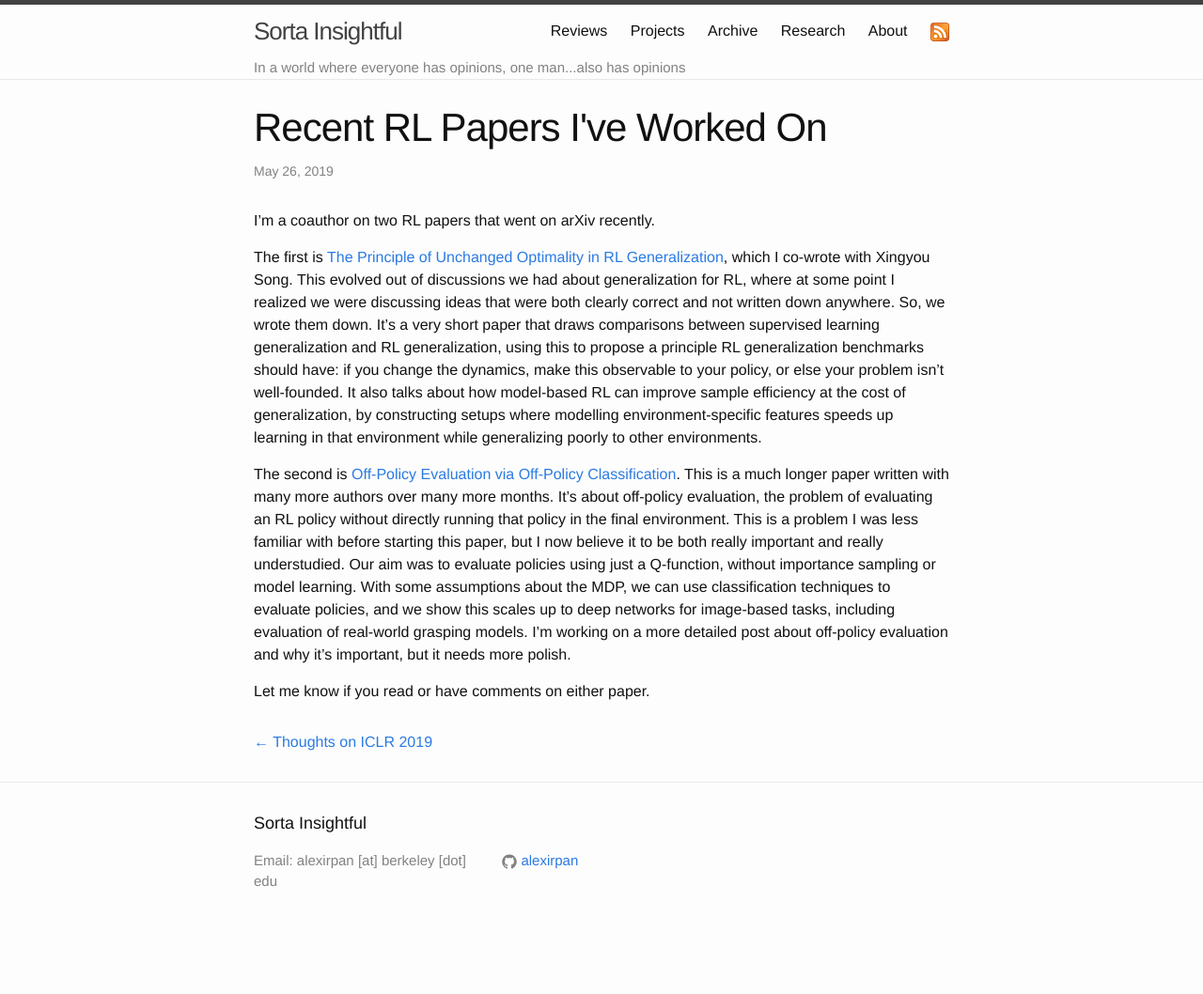
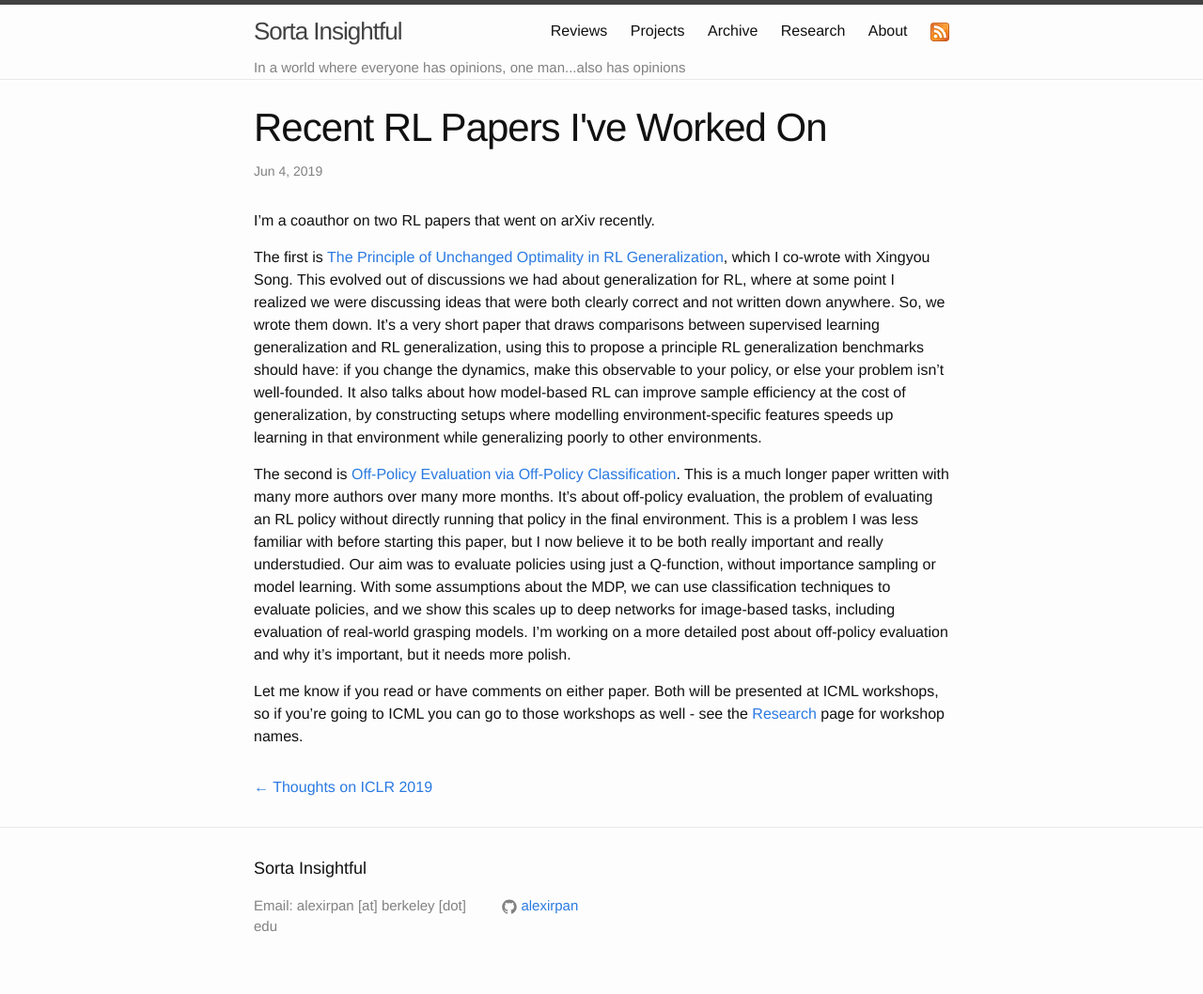
Before and after one commit to alexirpan/alexirpan.github.io, a Jekyll site: the page built from _posts/2019-06-04-arxiv-rl.md, in a window 1280 px wide. Shown: the whole page at 94% size. Built offline with Jekyll 4.4.1, drawn with Linux system fonts in a browser that asks for light colours; nearby versions of some CDN libraries; before the commit the page ends 1010 px from its top, so only the background shows below that.

Commit message:
Link to research page, update filename and timestamp.

```diff
--- a/_posts/2019-05-29-ope-binary-reward.markdown
+++ b/_posts/2019-06-04-arxiv-rl.md
@@ -1,7 +1,7 @@
 ---
 layout: post
 title:  "Recent RL Papers I've Worked On"
-date:   2019-05-26 22:30:00 -0700
+date:   2019-06-04 18:24:00 -0700
 ---
 
 I'm a coauthor on two RL papers that went on arXiv recently.
@@ -32,4 +32,6 @@ tasks, including evaluation of real-world grasping models. I'm working on a
 more detailed post about off-policy evaluation and why it's important, but it
 needs more polish.
 
-Let me know if you read or have comments on either paper.
+Let me know if you read or have comments on either paper. Both will be presented
+at ICML workshops, so if you're going to ICML you can go to those workshops as
+well - see the [Research](/research) page for workshop names.
```
